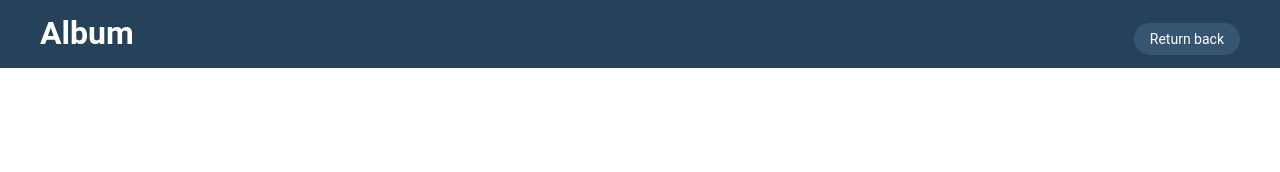
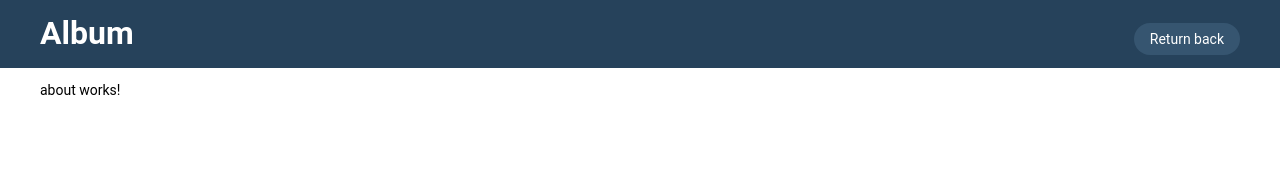
Before and after one commit to ersultan12/web_dev, an Angular app in the folder lab6/: page /about in a window 1280 px wide. Shown: the top 172 px of the page. Built offline with nearby package versions, Linux system fonts and the light colour scheme.

Commit message:
changes css code for About

```diff
--- a/lab6/src/app/about/about.component.css
+++ b/lab6/src/app/about/about.component.css
@@ -0,0 +1,4 @@
+p{
+    color: #000;
+    margin-left: 24px;
+}
```
